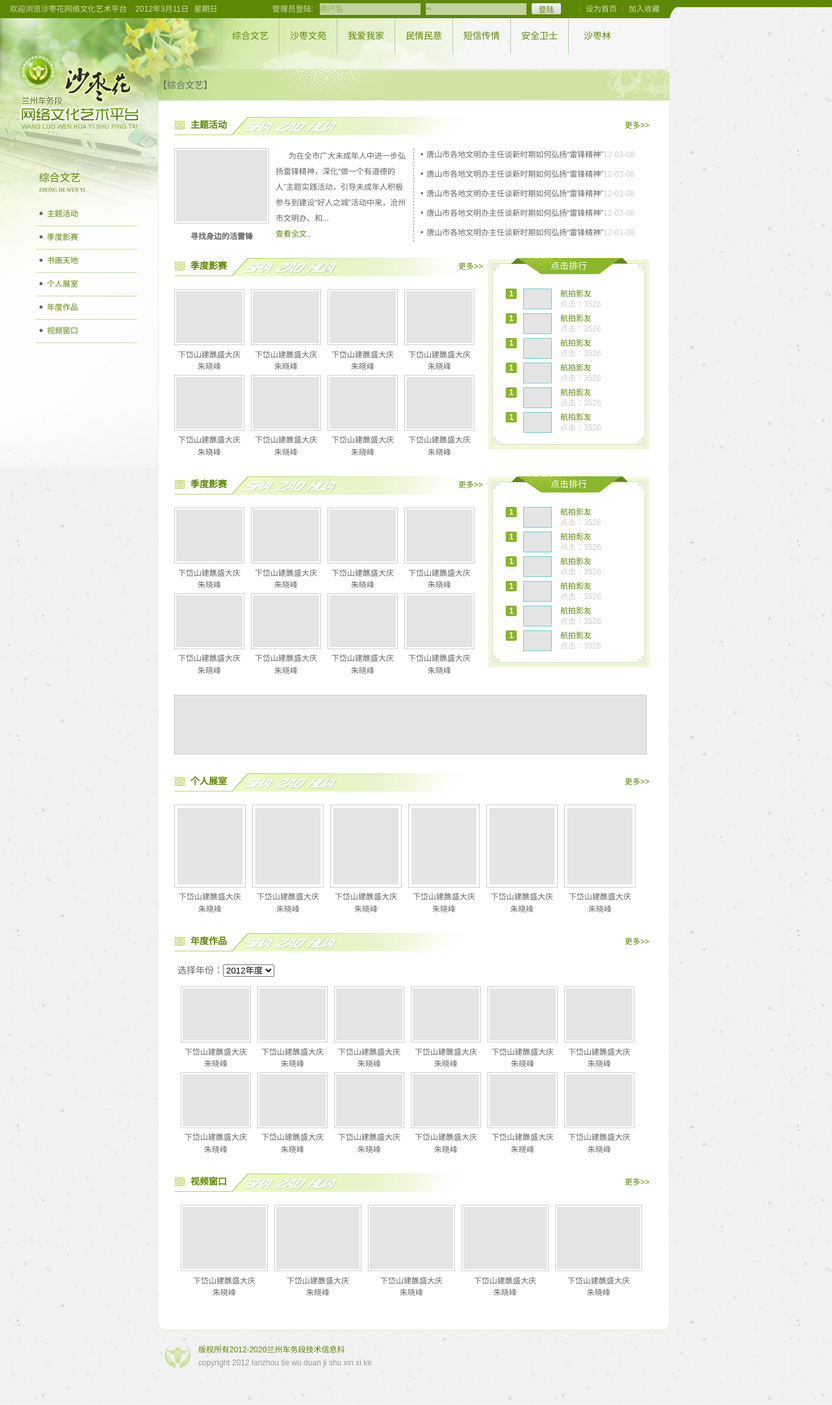
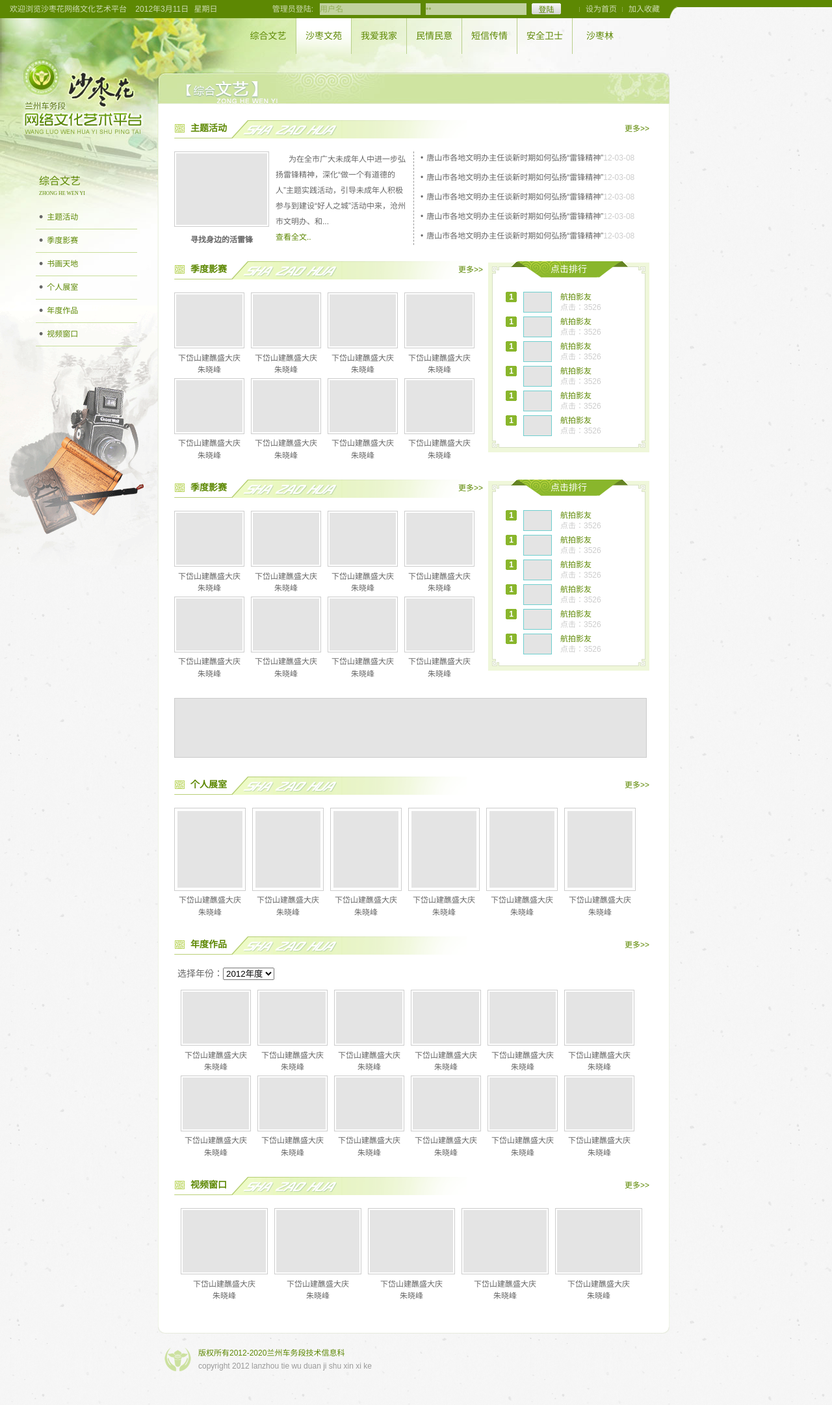
Before and after one commit to pktangyue/WebOne, a PHP site: page /zhonghewenyi/index.php in a window 1280 px wide. Shown: the whole page at 65% size. Run offline with PHP 8.4, Linux system fonts and the light colour scheme.

Commit message:
modify layout

```diff
--- a/common/header.php
+++ b/common/header.php
@@ -27,8 +27,8 @@
 		</div>
 		<div class="container clearfix">
 			<ul class="nav yahei clearfix">
-				<li><a href="#">综合文艺</a></li>
-				<li><a href="#">沙枣文苑</a></li>
+				<li class="first"><a href="#">综合文艺</a></li>
+				<li class="on"><a href="#">沙枣文苑</a></li>
 				<li><a href="#">我爱我家</a></li>
 				<li><a href="#">民情民意</a></li>
 				<li><a href="#">短信传情</a></li>
--- a/css/base.css
+++ b/css/base.css
@@ -103,13 +103,17 @@ a.content:hover{text-decoration:none;color:#333;}
 .footer{color:#999;padding:20px 0 50px 253px;line-height:20px;}
 .copyright{width:42px;height:40px;background:url(/img/layout/copyright.png) no-repeat;float:left;margin-right:10px;}
 /* nav */
-.nav{font-size:14px;margin:0 0 24px 340px;}
-.nav li{float:left;height:55px;line-height:55px;width:88px;text-align:center;border-left:1px #b1ccab solid;}
+.nav{font-size:14px;margin:0 0 9px 370px;}
+.nav li{float:left;height:75px;width:85px;text-align:center;}
+.nav .on{background:url(/img/layout/nav_on.png) no-repeat;_filter:progid:DXImageTransform.Microsoft.AlphaImageLoader(src='/img/layout/nav_on.png');}
+.nav a{display:block;line-height:55px;height:55px;border-left:1px #b9cf8b solid;}
+.nav .first a{border-left:0px;}
 /* leftside */
 .leftside{padding:158px 0 0 55px;width:156px;float:left;}
-.leftside_nav{width:156px;}
+.leftside_nav{width:156px;z-index:5;position:relative;}
 .leftside_nav li{border-bottom:1px #c8de9b solid;padding-left:5px;height:35px;line-height:35px;}
 .leftside_nav .dot{margin-right:6px}
+.leftside_pic{width:243px;height:400px;position:absolute;left:0;top:470px;z-index:1;}
 /* rightside */
 .rightside{float:right;width:787px;}
 .rightside_title{height:48px;line-height:48px;}
@@ -161,3 +165,6 @@ a.content:hover{text-decoration:none;color:#333;}
 .hot_bottom{background:url(/img/layout/hot_bg.png) no-repeat 0 -25px;width:236px;height:12px;}
 /* btn */
 .support_btn{background:url(/img/btn/support.png) no-repeat;padding-left:30px;width:42px;height:29px;line-height:29px;display:inline-block;font-size:14px;}
+/* zhwy */
+.zhwy .rightside_title{background:url(/img/zhwy/title.png) no-repeat 42px;}
+.zhwy .leftside_pic{background:url(/img/zhwy/left.png) no-repeat;}
--- a/zhonghewenyi/index.php
+++ b/zhonghewenyi/index.php
@@ -1,7 +1,7 @@
 <? include '../common/header.php';?>
 <? include 'leftside.php';?>
-<div class="rightside">
-	<h1 class="rightside_title">【综合文艺】</h1>
+<div class="rightside zhwy">
+	<h1 class="rightside_title"></h1>
 	<div class="rightside_content">
 		<div class="section">
 			<a class="section_more" href="#">更多>></a>
--- a/zhonghewenyi/leftside.php
+++ b/zhonghewenyi/leftside.php
@@ -1,4 +1,5 @@
-<div class="leftside">
+<div class="leftside zhwy">
+	<div class="leftside_pic"></div>
 	<h1 class="c_green yahei ml5 f16">综合文艺</h1>
 	<h6 class="c_green yahei ml5 mt5 f8">ZHONG HE WEN YI</h6>
 	<ul class="leftside_nav mt15">
--- a/zhonghewenyi/liebiao.php
+++ b/zhonghewenyi/liebiao.php
@@ -1,7 +1,7 @@
 <? include '../common/header.php';?>
 <? include 'leftside.php';?>
-<div class="rightside">
-	<h1 class="rightside_title">【综合文艺】</h1>
+<div class="rightside zhwy">
+	<h1 class="rightside_title"></h1>
 	<div class="rightside_content">
 		<div class="section">
 			<h3 class="section_title">主题活动</h3>
--- a/zhonghewenyi/neirong.php
+++ b/zhonghewenyi/neirong.php
@@ -1,7 +1,7 @@
 <? include '../common/header.php';?>
 <? include 'leftside.php';?>
-<div class="rightside">
-	<h1 class="rightside_title">【综合文艺】</h1>
+<div class="rightside zhwy">
+	<h1 class="rightside_title"></h1>
 	<div class="rightside_content">
 		<div class="section">
 			<h3 class="section_title">季度影赛</h3>
--- a/zhonghewenyi/tuwen.php
+++ b/zhonghewenyi/tuwen.php
@@ -1,7 +1,7 @@
 <? include '../common/header.php';?>
 <? include 'leftside.php';?>
-<div class="rightside">
-	<h1 class="rightside_title">【综合文艺】</h1>
+<div class="rightside zhwy">
+	<h1 class="rightside_title"></h1>
 	<div class="rightside_content">
 		<div class="section">
 			<h3 class="section_title">季度影赛</h3>
--- a/zhonghewenyi/wenzi.php
+++ b/zhonghewenyi/wenzi.php
@@ -1,7 +1,7 @@
 <? include '../common/header.php';?>
 <? include 'leftside.php';?>
-<div class="rightside">
-	<h1 class="rightside_title">【综合文艺】</h1>
+<div class="rightside zhwy">
+	<h1 class="rightside_title"></h1>
 	<div class="rightside_content">
 		<div class="section">
 			<h3 class="section_title">季度影赛</h3>
```
Also changed, not shown: img/bg.png, img/body_bg.jpg, img/body_bg.png (deleted), img/layout/nav_on.png (added), img/zhwy/left.png (added), img/zhwy/title.png (added).
